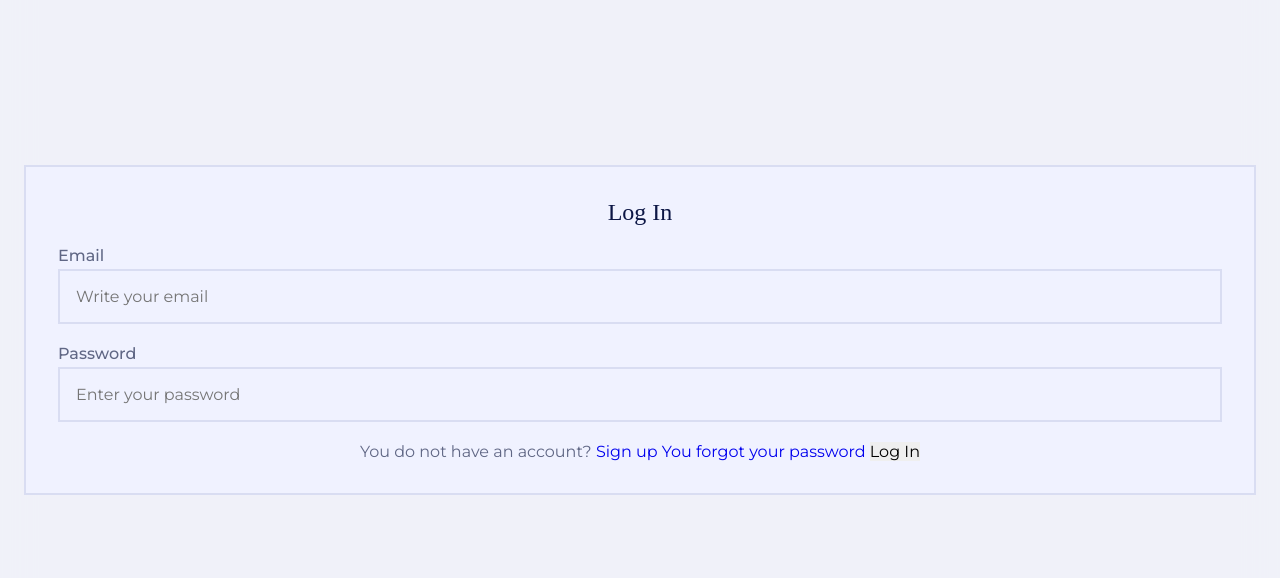
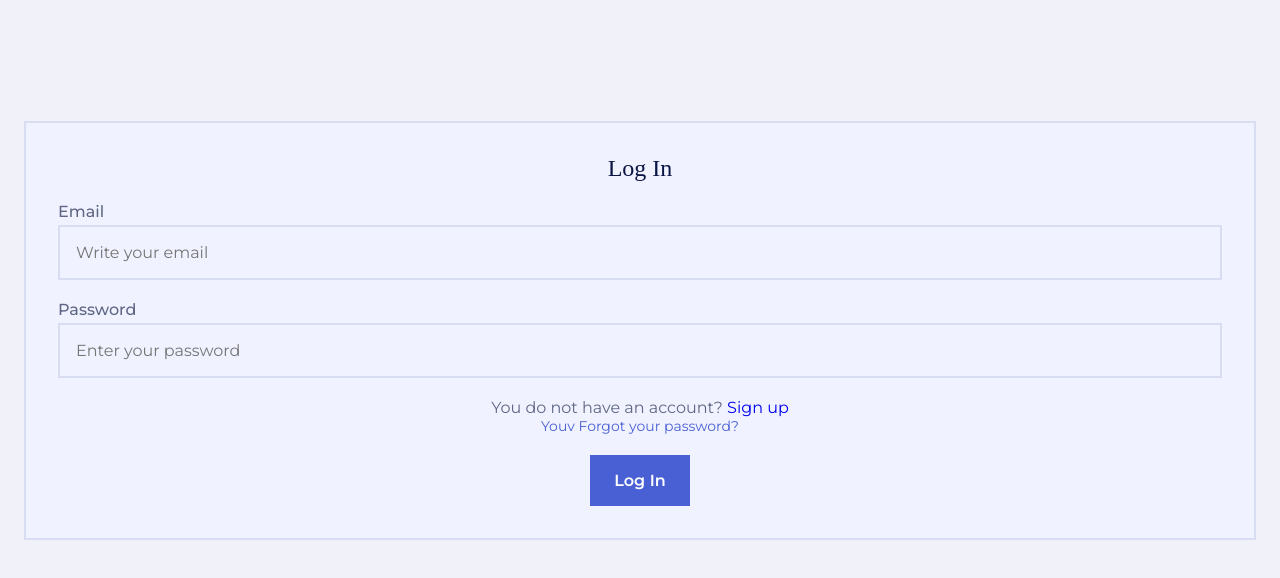
Before and after one commit to Khalidshv/Book-Website, a plain HTML site: page index.html in a window 1280 px wide. Shown: the part 70-648 px from the top of the page. Drawn offline with nearby package versions, Linux system fonts and the light colour scheme; a web font is replaced by a local one.

Commit message:
login button

```diff
--- a/assets/css/styles.css
+++ b/assets/css/styles.css
@@ -367,8 +367,18 @@ img {
 
 
 /*=============== BUTTON ===============*/
+.button{
+  display: inline-block;
+  background-color: var(--first-color);
+  color: var(--white-color);
+  font-weight: var(--font-semi-bold);
+  padding: 1rem 1.5rem;
+  transition: box-shadow .4s;
+}
 
-
+.button:hover{
+  box-shadow: 0 4px 16px hsla(230, 72%, 32%, .4);
+}
 /*=============== SERVICES ===============*/
 
 
--- a/index.html
+++ b/index.html
@@ -100,15 +100,20 @@
                   <input type="password" placeholder="Enter your password" class="login__input">
                </div>
 
-               <div>
-                  <span class="login_singup">
-                     You do not have an account? <a href="#">Sign up</a>
-                  </span>
-                  <a href="#" class="login_forgot">You forgot your password</a>
+            </div>
 
-                  <button type="submit" class="login__button button">Log In</button>
-               </div>
+            <div>
+               <span class="login__signup">
+                  You do not have an account? <a href="#">Sign up</a>
+               </span>
+
+               <a href="#" class="login__forgot">
+                  Youv Forgot your password?
+               </a>
+
+               <button type="submit" class="login__button button">Log In</button>
             </div>
+
          </form>
          <i class="ri-close-line login__close" id="login-close"></i>
       </div>
```
